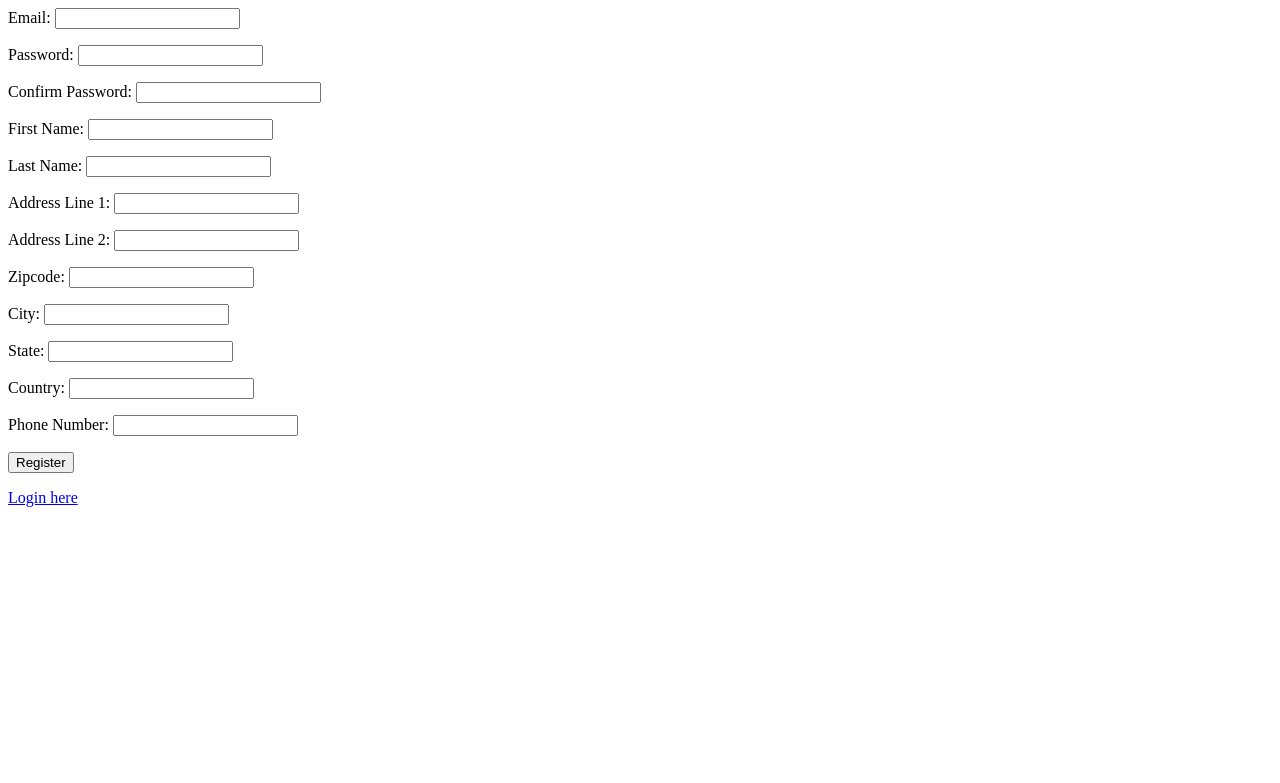
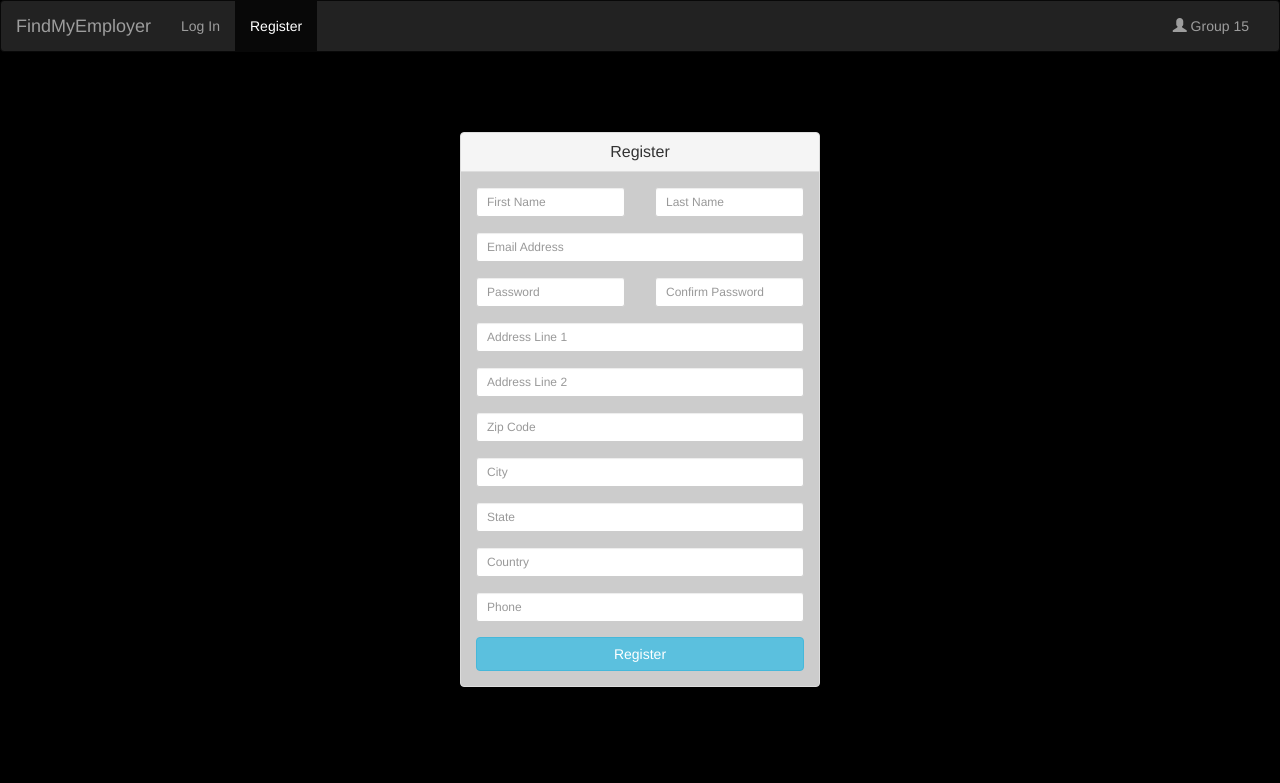
Before and after one commit to nibir8/FindMyEmployer, a Flask app: page /registerationForm in a window 1280 px wide. Shown: the top 783 px of the page. Run offline with Flask 2, Linux system fonts and the light colour scheme; some libraries are stand-ins or nearby versions.

Commit message:
Register page update

```diff
--- a/main.py
+++ b/main.py
@@ -171,7 +171,7 @@ def register():
                 con.rollback()
                 msg = "Error occured"
         con.close()
-        return render_template("login.html", error=msg)
+        return render_template("home.html", error=msg)
 
 @app.route("/registerationForm")
 def registrationForm():
--- /dev/null
+++ b/static/css/register_style.css
@@ -0,0 +1,11 @@
+body{
+    background-color: rgb(0,0,0);
+}
+.centered-form{
+	margin-top: 60px;
+}
+
+.centered-form .panel{
+	background: rgba(255, 255, 255, 0.8);
+	box-shadow: rgba(0, 0, 0, 0.3) 20px 20px 20px;
+}
--- a/templates/register.html
+++ b/templates/register.html
@@ -1,30 +1,102 @@
+<!DOCTYPE HTML>
 <html>
 <head>
-<title>Registration</title>
-<script type="text/javascript" src="{{ url_for('static', filename = 'js/validateForm.js') }}">
-</script>
+<script src="https://code.jquery.com/jquery-1.11.1.min.js"></script>
+<link href="https://netdna.bootstrapcdn.com/bootstrap/3.1.0/css/bootstrap.min.css" rel="stylesheet" id="bootstrap-css">
+<script src="https://netdna.bootstrapcdn.com/bootstrap/3.1.0/js/bootstrap.min.js"></script>
+<link href="https://netdna.bootstrapcdn.com/font-awesome/4.0.3/css/font-awesome.css" rel="stylesheet">
+<link rel="stylesheet" href="register_Style.css"/>
+<link rel="stylesheet" href={{ url_for('static', filename='css/register_style.css') }} />
 </head>
 <body>
-<form action="/register" method="POST" onsubmit="return validate()">
-    <p>Email: <input type="email" name="email"></p>
+<nav class="navbar navbar-inverse">
+  <div class="container-fluid">
+    <div class="navbar-header">
+      <button type="button" class="navbar-toggle" data-toggle="collapse" data-target="#myNavbar">
+        <span class="icon-bar"></span>
+        <span class="icon-bar"></span>
+        <span class="icon-bar"></span>
+      </button>
+      <a class="navbar-brand" href="/">FindMyEmployer</a>
+    </div>
+    <div class="collapse navbar-collapse" id="myNavbar">
+      <ul class="nav navbar-nav">
+        <li><a href="/">Log In</a></li>
+        <li class="active"><a href="/registerationForm">Register</a></li>
+      </ul>
+      <ul class="nav navbar-nav navbar-right">
+        <li><a href="#"><span class="glyphicon glyphicon-user"></span> Group 15</a></li>
+      </ul>
+    </div>
+  </div>
+</nav>
 
-    <P>Password: <input type="password" name="password" id="password" required></p>
+<div class="container">
+        <div class="row centered-form">
+        <div class="col-xs-12 col-sm-8 col-md-4 col-sm-offset-2 col-md-offset-4">
+        	<div class="panel panel-default">
+        		<div class="panel-heading">
+			    		<h1 style="text-align:center;" class="panel-title">Register</h1>
+			 			</div>
+			 			<div class="panel-body">
+			    		<form action="/register" method="POST" onsubmit="return validate()">
+			    			<div class="row">
+			    				<div class="col-xs-6 col-sm-6 col-md-6">
+			    					<div class="form-group">
+			                <input type="text" name="firstName" id="firstName" class="form-control input-sm" placeholder="First Name">
+			    					</div>
+			    				</div>
+			    				<div class="col-xs-6 col-sm-6 col-md-6">
+			    					<div class="form-group">
+			    						<input type="text" name="lastName" id="lastName" class="form-control input-sm" placeholder="Last Name">
+			    					</div>
+			    				</div>
+			    			</div>
 
-    <p>Confirm Password: <input type="password" name="cpassword" id="cpassword"></p>
+			    			<div class="form-group">
+			    				<input type="email" name="email" id="email" class="form-control input-sm" placeholder="Email Address">
+			    			</div>
 
-    <p>First Name: <input type="text" name="firstName"></p>
-    <p>Last Name: <input type="text" name="lastName"></p>
-    <p>Address Line 1: <input type="text" name="address1"></p>
-    <p>Address Line 2: <input type="text" name="address2"></p>
-    <p>Zipcode: <input type="text" name="zipcode"></p>
-    <p>City: <input type="text" name="city"></p>
-    <p>State: <input type="text" name="state"></p>
-    <p>Country: <input type="text" name="country"></p>
-    <p>Phone Number: <input type="text" name="phone"></p>
+			    			<div class="row">
+			    				<div class="col-xs-6 col-sm-6 col-md-6">
+			    					<div class="form-group">
+			    						<input type="password" name="password" id="password" class="form-control input-sm" placeholder="Password">
+			    					</div>
+			    				</div>
+			    				<div class="col-xs-6 col-sm-6 col-md-6">
+			    					<div class="form-group">
+			    						<input type="password" name="cpassword" id="cpassword" class="form-control input-sm" placeholder="Confirm Password">
+			    					</div>
+			    				</div>
+			    			</div>
 
-    <p><input type="submit" value="Register"></p>
+							<div class="form-group">
+			    				<input type="text" name="address1" id="address1" class="form-control input-sm" placeholder="Address Line 1">
+			    			</div>
+							<div class="form-group">
+			    				<input type="text" name="address2" id="address2" class="form-control input-sm" placeholder="Address Line 2">
+			    			</div>
+							<div class="form-group">
+			    				<input type="text" name="zipcode" id="zipcode" class="form-control input-sm" placeholder="Zip Code">
+			    			</div>
+							<div class="form-group">
+			    				<input type="text" name="city" id="city" class="form-control input-sm" placeholder="City">
+			    			</div>
+							<div class="form-group">
+			    				<input type="text" name="state" id="state" class="form-control input-sm" placeholder="State">
+			    			</div>
+							<div class="form-group">
+			    				<input type="text" name="country" id="country" class="form-control input-sm" placeholder="Country">
+			    			</div>
+							<div class="form-group">
+			    				<input type="text" name="phone" id="phone" class="form-control input-sm" placeholder="Phone">
+			    			</div>
 
-    <a href="/loginForm">Login here</a>
-</form>
-</body>
-</html>
+			    			<input type="submit" value="Register" class="btn btn-info btn-block">
+
+			    		</form>
+			    	</div>
+	    		</div>
+    		</div>
+    	</div>
+    </div>
```
Also changed, not shown: templates/home.html (+22 -0 lines), database.db.
